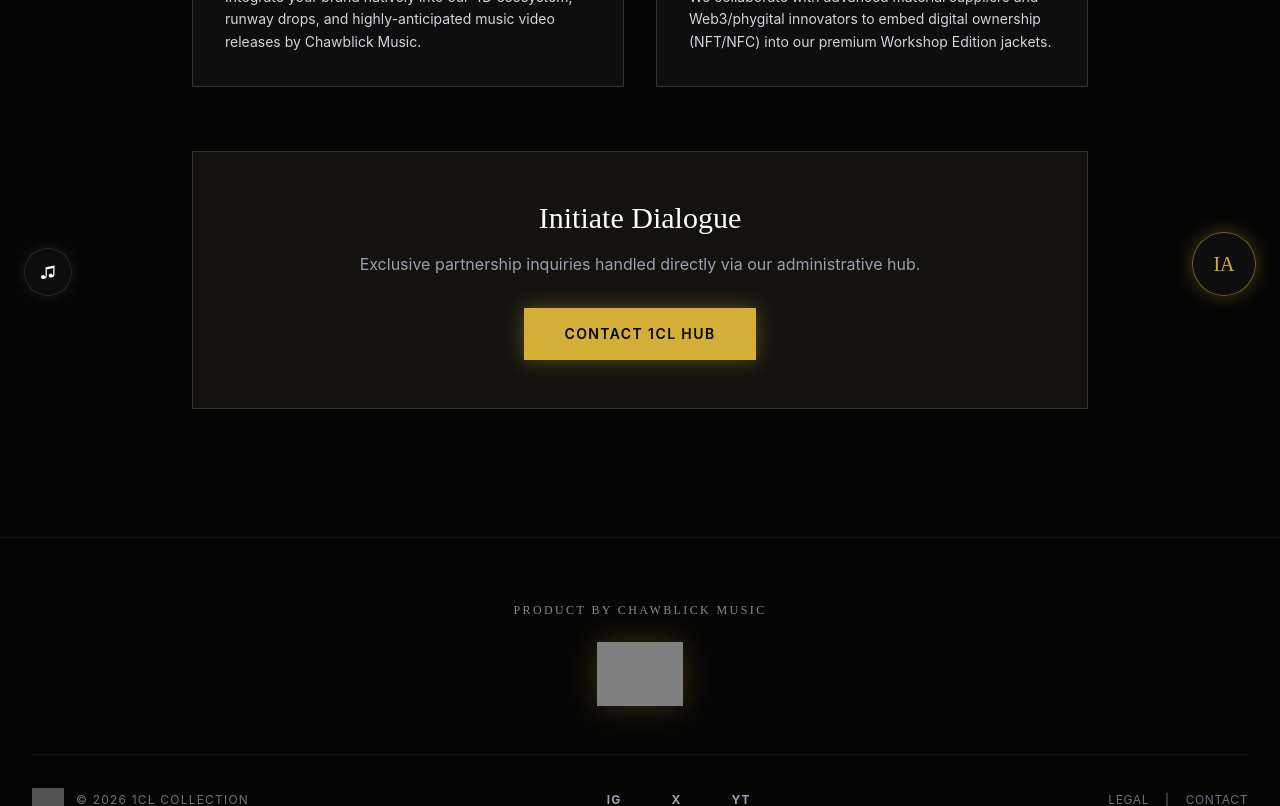
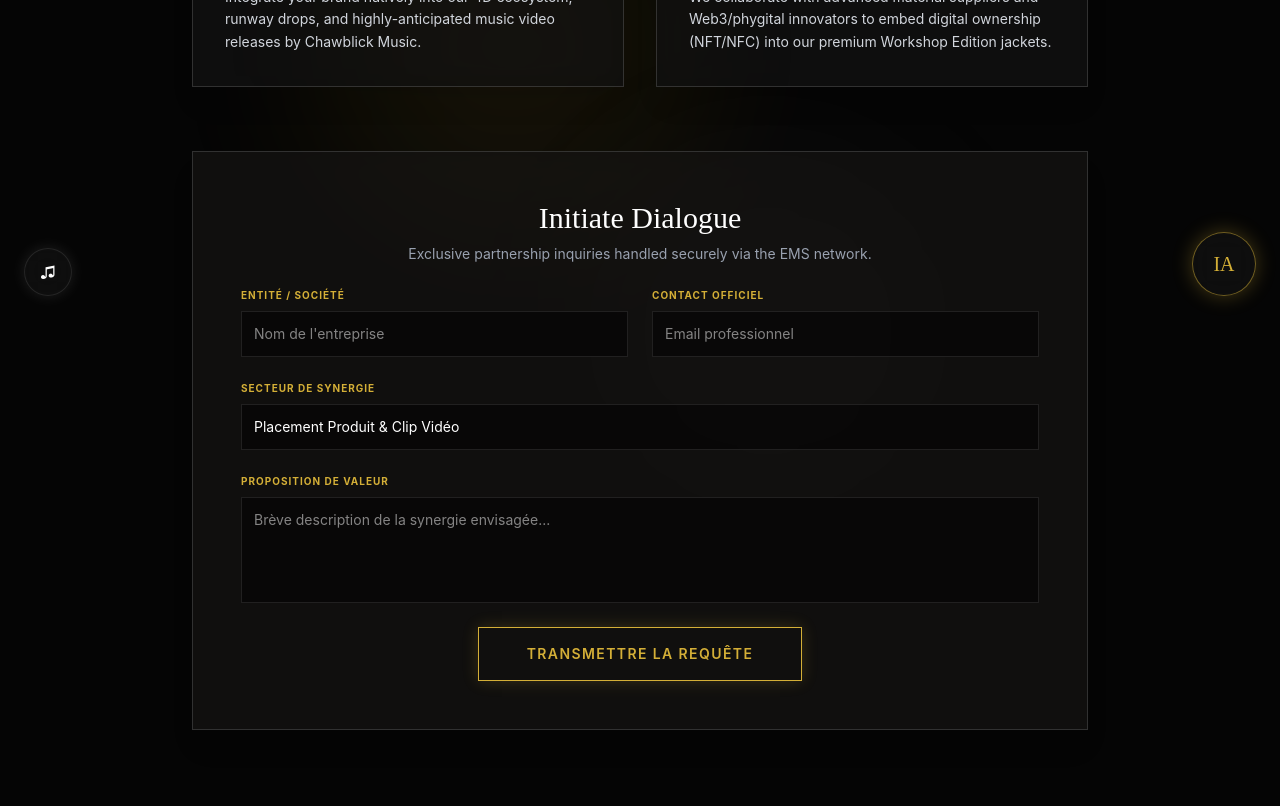
Before and after one commit to ad2sys-hub/1cl-hub, a React (Vite) app: page /1cl-hub/sponsors in a window 1280 px wide. Shown: the part 480-1286 px from the top of the page. Built offline with nearby package versions, Linux system fonts and the light colour scheme; grey boxes are pictures that could not be loaded.

Commit message:
feat: designed and animated interactive Sponsor Partner Portal form

```diff
--- a/src/pages/SponsorsPage.tsx
+++ b/src/pages/SponsorsPage.tsx
@@ -1,9 +1,28 @@
-import { motion } from 'framer-motion';
+import { useState } from 'react';
+import { motion, AnimatePresence } from 'framer-motion';
 
 export default function SponsorsPage() {
+  const [formStatus, setFormStatus] = useState<'idle' | 'submitting' | 'success'>('idle');
+
+  const handleSubmit = (e: React.FormEvent) => {
+    e.preventDefault();
+    setFormStatus('submitting');
+    // Simulate secure network transaction
+    setTimeout(() => {
+      setFormStatus('success');
+    }, 2500);
+  };
+
   return (
-    <div className="pt-28 pb-32 px-4 flex-grow flex items-center justify-center min-h-[80vh]">
-      <div className="max-w-4xl mx-auto w-full">
+    <div className="pt-28 pb-32 px-4 flex-grow flex items-center justify-center min-h-[80vh] relative">
+
+      {/* Background Graphic Effects - Particles / Light beams */}
+      <div className="absolute inset-0 overflow-hidden pointer-events-none">
+        <div className="absolute top-1/4 left-1/4 w-96 h-96 bg-clGold/10 rounded-full blur-[100px] animate-pulse" />
+        <div className="absolute bottom-1/4 right-1/4 w-96 h-96 bg-clChrome/5 rounded-full blur-[100px] animate-pulse" style={{ animationDelay: '2s' }} />
+      </div>
+
+      <div className="max-w-4xl mx-auto w-full relative z-10">
 
         <motion.div
           className="text-center mb-16"
@@ -23,7 +42,7 @@ export default function SponsorsPage() {
           initial={{ opacity: 0 }} animate={{ opacity: 1 }} transition={{ delay: 0.3, duration: 1 }}
         >
           {/* Card 1 */}
-          <div className="glass-panel p-8 space-y-4">
+          <div className="glass-panel p-8 space-y-4 hover:border-clGold/50 transition-colors">
             <h3 className="text-clGold text-2xl font-serif">Brand Placement</h3>
             <p className="text-gray-300 text-sm leading-relaxed">
               Integrate your brand natively into our 4D ecosystem, runway drops, and highly-anticipated music video releases by Chawblick Music.
@@ -31,22 +50,91 @@ export default function SponsorsPage() {
           </div>
 
           {/* Card 2 */}
-          <div className="glass-panel p-8 space-y-4">
+          <div className="glass-panel p-8 space-y-4 hover:border-clChrome/50 transition-colors">
             <h3 className="text-clGold text-2xl font-serif">Textile & Tech Innovation</h3>
             <p className="text-gray-300 text-sm leading-relaxed">
               We collaborate with advanced material suppliers and Web3/phygital innovators to embed digital ownership (NFT/NFC) into our premium Workshop Edition jackets.
             </p>
           </div>
 
-          {/* Contact Box */}
-          <div className="md:col-span-2 glass-panel p-8 md:p-12 text-center border-t border-clGold/50 mt-8 relative overflow-hidden">
-             {/* Background flare */}
-             <div className="absolute inset-0 bg-clGold/10 mix-blend-overlay pointer-events-none" />
-             <h2 className="text-3xl font-serif mb-4 relative z-10">Initiate Dialogue</h2>
-             <p className="text-gray-400 mb-8 relative z-10">Exclusive partnership inquiries handled directly via our administrative hub.</p>
-             <a href="mailto:randymcmillan29@gmail.com" className="relative z-10 inline-block px-10 py-4 bg-clGold text-black font-semibold uppercase tracking-widest text-sm hover:bg-white transition-colors shadow-[0_0_20px_rgba(212,175,55,0.4)]">
-               CONTACT 1CL HUB
-             </a>
+          {/* Contact Interactive Form */}
+          <div className="md:col-span-2 glass-panel p-8 md:p-12 border-t border-clGold/50 mt-8 relative overflow-hidden">
+             <div className="absolute inset-0 bg-clGold/5 mix-blend-overlay pointer-events-none" />
+
+             <AnimatePresence mode="wait">
+               {formStatus === 'idle' && (
+                 <motion.form
+                   key="form"
+                   initial={{ opacity: 0 }} animate={{ opacity: 1 }} exit={{ opacity: 0, y: -20 }}
+                   onSubmit={handleSubmit}
+                   className="relative z-10 flex flex-col space-y-6"
+                 >
+                   <div className="text-center mb-6">
+                      <h2 className="text-3xl font-serif mb-2">Initiate Dialogue</h2>
+                      <p className="text-gray-400 text-sm">Exclusive partnership inquiries handled securely via the EMS network.</p>
+                   </div>
+
+                   <div className="grid grid-cols-1 md:grid-cols-2 gap-6">
+                     <div className="flex flex-col space-y-2">
+                       <label className="text-[10px] text-clGold uppercase tracking-widest font-bold">Entité / Société</label>
+                       <input required type="text" className="bg-black/50 border border-white/10 focus:border-clGold/50 text-white p-3 text-sm focus:outline-none transition-colors" placeholder="Nom de l'entreprise" />
+                     </div>
+                     <div className="flex flex-col space-y-2">
+                       <label className="text-[10px] text-clGold uppercase tracking-widest font-bold">Contact Officiel</label>
+                       <input required type="email" className="bg-black/50 border border-white/10 focus:border-clGold/50 text-white p-3 text-sm focus:outline-none transition-colors" placeholder="Email professionnel" />
+                     </div>
+                   </div>
+
+                   <div className="flex flex-col space-y-2">
+                     <label className="text-[10px] text-clGold uppercase tracking-widest font-bold">Secteur de Synergie</label>
+                     <select className="bg-black/50 border border-white/10 focus:border-clGold/50 text-white p-3 text-sm focus:outline-none transition-colors appearance-none">
+                       <option value="placement">Placement Produit & Clip Vidéo</option>
+                       <option value="textile">Fourniture Textile / Manufacturier</option>
+                       <option value="tech">Technologie (Web3, NFC, IA)</option>
+                       <option value="event">Événementiel & Retail</option>
+                     </select>
+                   </div>
+
+                   <div className="flex flex-col space-y-2">
+                     <label className="text-[10px] text-clGold uppercase tracking-widest font-bold">Proposition de Valeur</label>
+                     <textarea required rows={4} className="bg-black/50 border border-white/10 focus:border-clGold/50 text-white p-3 text-sm focus:outline-none transition-colors resize-none" placeholder="Brève description de la synergie envisagée..."></textarea>
+                   </div>
+
+                   <button type="submit" className="self-center px-12 py-4 bg-transparent border border-clGold text-clGold font-semibold uppercase tracking-widest text-sm hover:bg-clGold hover:text-black transition-all shadow-[0_0_15px_rgba(212,175,55,0.2)] hover:shadow-[0_0_30px_rgba(212,175,55,0.6)]">
+                     TRANSMETTRE LA REQUÊTE
+                   </button>
+                 </motion.form>
+               )}
+
+               {formStatus === 'submitting' && (
+                 <motion.div
+                   key="loading"
+                   initial={{ opacity: 0, scale: 0.9 }} animate={{ opacity: 1, scale: 1 }} exit={{ opacity: 0 }}
+                   className="relative z-10 flex flex-col items-center justify-center py-20"
+                 >
+                   <div className="w-16 h-16 rounded-full border-4 border-white/10 border-t-clGold animate-spin mb-8" />
+                   <h3 className="text-clGold tracking-[0.3em] uppercase text-sm">Chiffrement en cours...</h3>
+                   <p className="text-gray-500 font-mono text-xs mt-2">Routage vers le Hub EMS 1CL.</p>
+                 </motion.div>
+               )}
+
+               {formStatus === 'success' && (
+                 <motion.div
+                   key="success"
+                   initial={{ opacity: 0, scale: 0.9 }} animate={{ opacity: 1, scale: 1 }}
+                   className="relative z-10 flex flex-col items-center justify-center py-20 text-center"
+                 >
+                   <div className="w-20 h-20 bg-clGold/10 rounded-full flex items-center justify-center mb-6 shadow-[0_0_30px_rgba(212,175,55,0.3)]">
+                     <span className="text-4xl text-clGold">✓</span>
+                   </div>
+                   <h3 className="text-2xl font-serif text-white mb-2">REQUÊTE SÉCURISÉE</h3>
+                   <p className="text-gray-400 mb-8">Vos données ont été transmises au réseau administratif 1CL.<br/>Le Curator procède à l'analyse.</p>
+                   <button onClick={() => setFormStatus('idle')} className="text-clGold border-b border-clGold/30 pb-1 text-xs uppercase tracking-widest hover:border-clGold transition-colors">
+                     Retourner au Portail
+                   </button>
+                 </motion.div>
+               )}
+             </AnimatePresence>
           </div>
         </motion.div>
 
```
